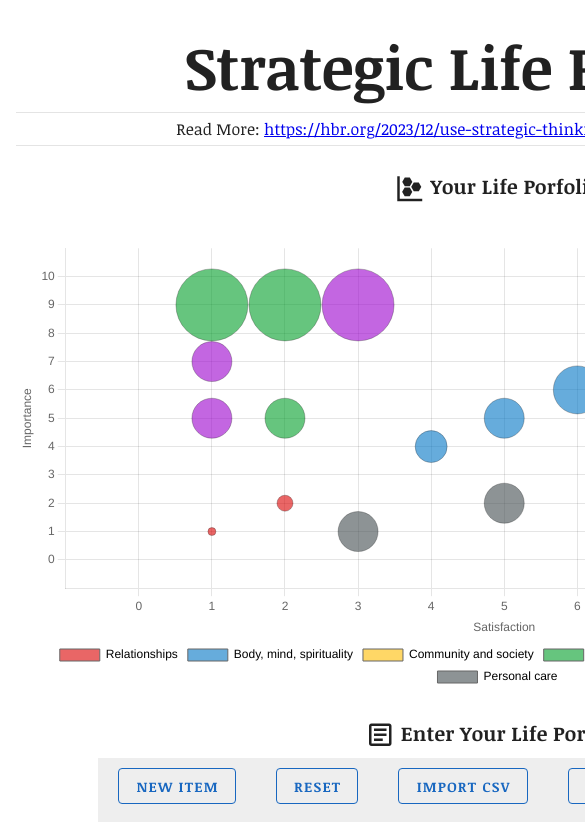
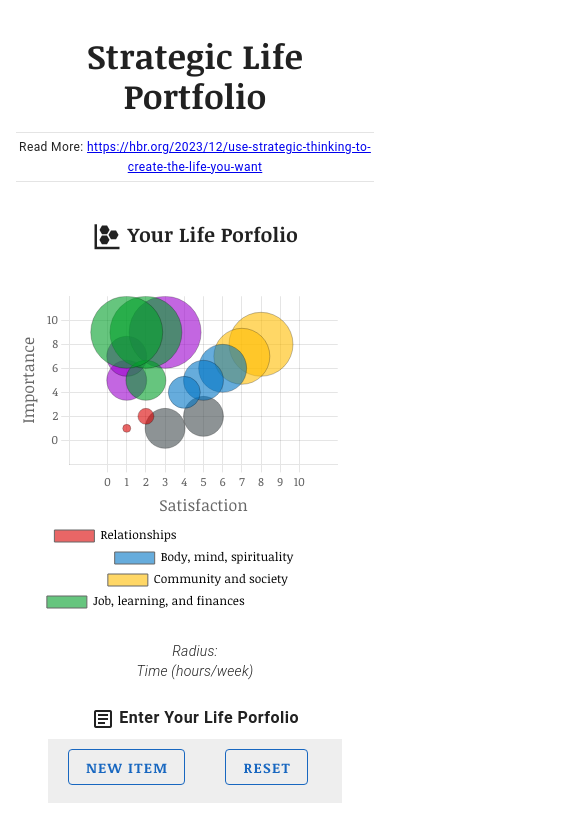
Before and after one commit to cameronlai/strategic-life-portfolio, a Vue app: page / in a window 390 px wide. Shown: the top 823 px of the page, 585 px wide, since content can reach past the window. Built offline with nearby package versions, Linux system fonts and the light colour scheme.

Commit message:
Commit okay mobile view

```diff
--- a/src/components/Home.vue
+++ b/src/components/Home.vue
@@ -1,10 +1,13 @@
 <template>
   <v-container class="fill-height">
-    <v-responsive class="align-centerfill-height mx-auto" max-width="1200">
-      <div class="text-center mt-4">
-        <h1 class="text-h2 font-weight-bold mt-5 mb-4">Strategic Life Portfolio</h1>
+    <v-responsive class="align-centerfill-height mx-auto">
+      <v-row class="text-center">
+        <v-col>
+          <h1 class="text-h4 text-sm-h2 font-weight-bold mt-5 mb-4">
+            Strategic Life Portfolio
+          </h1>
           <v-divider :thickness="1" class="my-1"></v-divider>
-        <p>
+          <p class="text-caption text-sm-body-1">
             Read More:
             <a
               href="https://hbr.org/2023/12/use-strategic-thinking-to-create-the-life-you-want"
@@ -13,15 +16,17 @@
             </a>
           </p>
           <v-divider :thickness="1" class="my-1"></v-divider>
-      </div>
-      <v-row class="mt-1" justify="center">
-        <v-col cols="12">
+        </v-col>
+      </v-row>
+      <v-row justify="center" align="center">
+        <v-col cols="12" sm="8">
           <v-card class="" rounded="lg" variant="text">
-            <v-card-title class="text-center font-weight-bold">
+            <v-card-title class="my-0 text-center font-weight-bold">
               <v-icon icon="mdi-chart-scatter-plot-hexbin"></v-icon>
               Your Life Porfolio
             </v-card-title>
             <Bubble
+              class="my-0"
               id="bubbleChart"
               :data="chartData"
               :labels="chartLabels"
@@ -29,11 +34,18 @@
             />
           </v-card>
         </v-col>
+        <v-col cols="12" sm="2" class="text-center">
+          <p class="text-body-2 font-italic font-weight-light">
+            Radius: <br />Time (hours/week)
+          </p>
+        </v-col>
       </v-row>
       <v-row class="my-1" justify="center">
         <v-col cols="10">
           <v-card class="" rounded="lg" variant="text">
-            <v-card-title class="text-center font-weight-bold">
+            <v-card-title
+              class="text-body-1 text-sm-h6 text-center font-weight-bold"
+            >
               <v-icon icon="mdi-text-box-outline"></v-icon>
               Enter Your Life Porfolio
             </v-card-title>
@@ -454,23 +466,28 @@ export default {
           */
       }, // End of graph data
       chartOptions: {
-        // Custom legend with distinct items only, no need to repeat
         responsive: true,
         maintainAspectRatio: true,
-        // Styling
+        aspectRatio: 1,
         borderColor: "#80fffff",
         borderWidth: 0.25,
-        // write x and y axex labels as satisfaction and importance with min -1 and max as 11
         scales: {
           x: {
             title: {
               display: true,
               text: "Satisfaction",
+              font: {
+                family: "Noticia Text",
+                size: 16,
               },
-            min: -1,
-            max: 11,
+            },
+            min: -2,
+            max: 12,
             // Add ticks from 0 to 10 with step size of 1 only
             ticks: {
+              font: {
+                family: "Noticia Text",
+              },
               callback: function (value, index, values) {
                 if (value >= 0 && value <= 10) {
                   return value;
@@ -483,10 +500,17 @@ export default {
             title: {
               display: true,
               text: "Importance",
+              font: {
+                family: "Noticia Text",
+                size: 16,
               },
-            min: -1,
-            max: 11,
+            },
+            min: -2,
+            max: 12,
             ticks: {
+              font: {
+                family: "Noticia Text",
+              },
               callback: function (value, index, values) {
                 if (value >= 0 && value <= 10) {
                   return value;
@@ -497,14 +521,14 @@ export default {
           },
         },
         plugins: {
-          customCanvasBackgroundColor: {
-            color: "white",
-          },
           legend: {
             position: "bottom",
             display: true,
             onClick: (e) => {},
             labels: {
+              font: {
+                family: "Noticia Text",
+              },
               generateLabels: (chart) => {
                 return this.chartLabels.map((x, i) => ({
                   text: `${x.label}`,
@@ -531,7 +555,7 @@ export default {
             },
           },
         },
-      }, // End of graphOptions
+      }, // End of chartOptions
     };
   },
   watch: {
```
Lines whose indentation alone changed are shown as unchanged.
